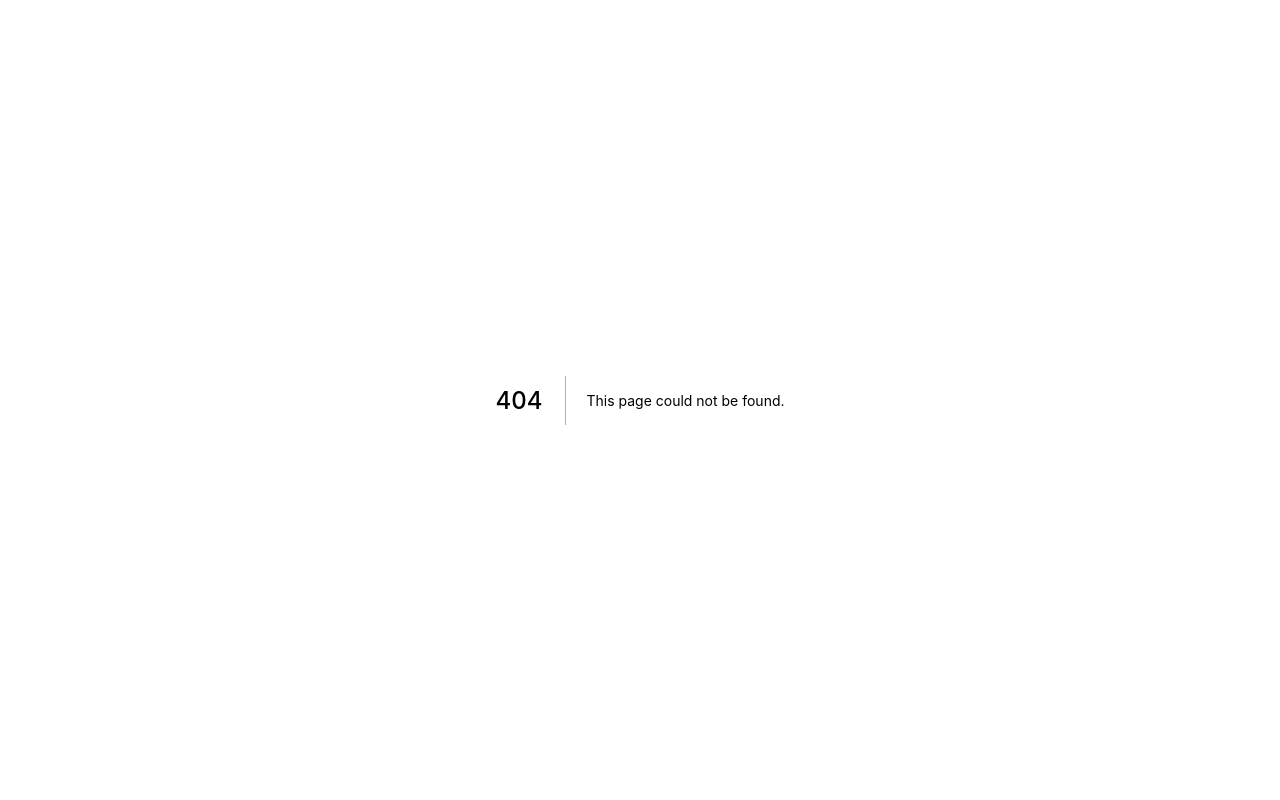
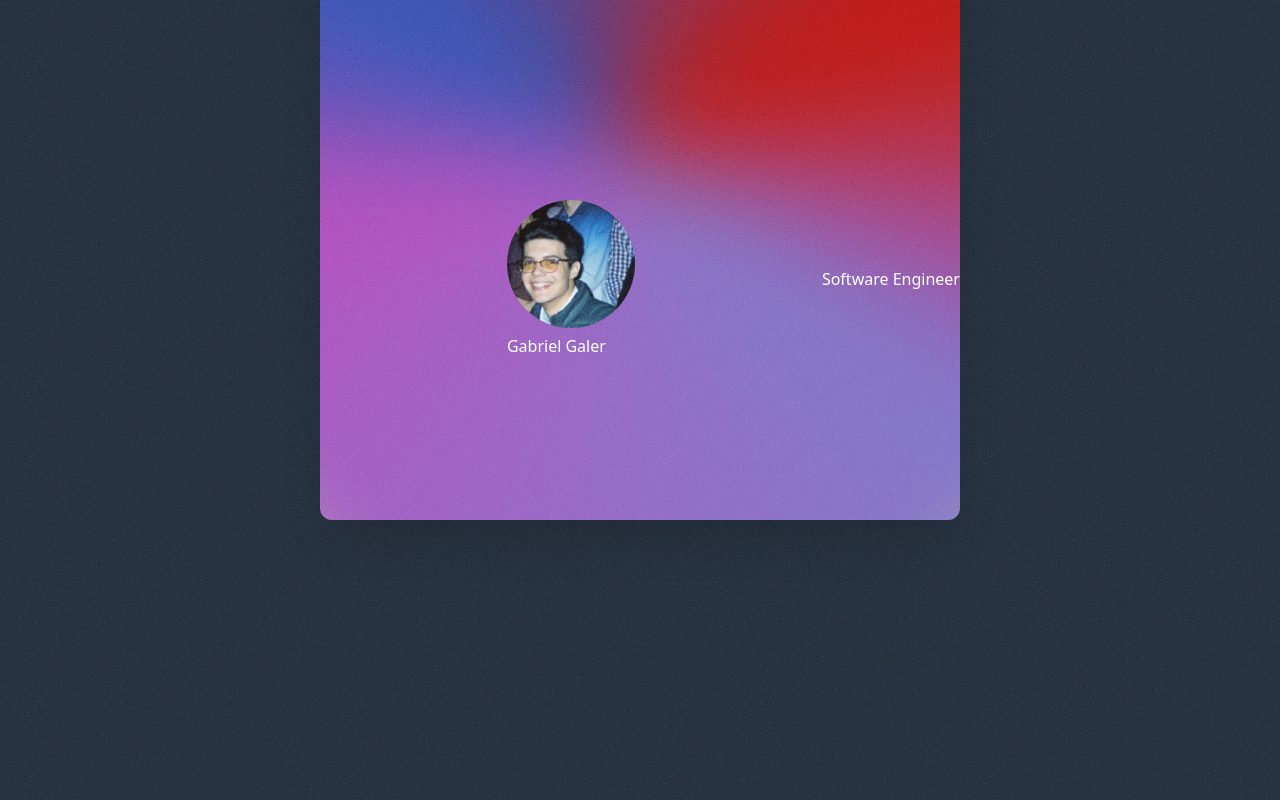
Before and after one commit to galer7/portfolio-old, a Next.js app: page /redesign in a window 1280 px wide. Before the commit this address had no page. Built offline with nearby package versions, Linux system fonts and the light colour scheme.

Commit message:
Add redesign logic and assets

```diff
--- /dev/null
+++ b/src/components/Layout.tsx
@@ -0,0 +1,39 @@
+import React from "react";
+
+export default function Layout({ children }: { children?: React.ReactNode }) {
+  const GradientBackground = () => {
+    return (
+      <>
+        <div className="pointer-events-none absolute inset-0 overflow-hidden">
+          <div className="h-full bg-[url('/gradient.png')] bg-top bg-no-repeat will-change-transform"></div>
+        </div>
+      </>
+    );
+  };
+
+  return (
+    <>
+      <svg
+        className="pointer-events-none fixed isolate z-50 opacity-70 mix-blend-soft-light"
+        width="100%"
+        height="100%"
+      >
+        <filter id="pedroduarteisalegend">
+          <feTurbulence
+            type="fractalNoise"
+            baseFrequency="0.80"
+            numOctaves="4"
+            stitchTiles="stitch"
+          />
+        </filter>
+        <rect
+          width="100%"
+          height="100%"
+          filter="url(#pedroduarteisalegend)"
+        ></rect>
+      </svg>
+      {children}
+      {/* {GradientBackground()} */}
+    </>
+  );
+}
--- /dev/null
+++ b/src/components/RoundedCard.tsx
@@ -0,0 +1,19 @@
+import React, { cloneElement } from "react";
+
+export default function RoundedCard({
+  children,
+}: {
+  children?: React.ReactNode;
+}) {
+  return (
+    <div className="relative w-1/2 h-[50vh] left-1/2 -translate-x-1/2 translate-y-1/2">
+      <div className="flex justify-center items-center overflow-hidden">
+        <img
+          src="./gradient.png"
+          className="absolute rounded-xl opacity-70 shadow-2xl flex-shrink-0 min-w-full min-h-full object-cover"
+        />
+      </div>
+      <div className="absolute w-full">{children}</div>
+    </div>
+  );
+}
--- /dev/null
+++ b/src/pages/redesign.tsx
@@ -0,0 +1,32 @@
+import Layout from "@/components/Layout";
+import RoundedCard from "@/components/RoundedCard";
+import { NextPage } from "next";
+import Image from "next/image";
+
+const Redesign: NextPage = () => {
+  return (
+    <div>
+      <Layout>
+        <RoundedCard>
+          <div className="flex items-center justify-center w-full">
+            <div className="flex-col justify-center items-center mx-auto">
+              <Image
+                src="/pfp.webp"
+                alt="A photo of me 😄"
+                width={128}
+                height={128}
+                className="rounded-full"
+              />
+              <div className="">Gabriel Galer</div>
+            </div>
+            <div className="flex">
+              <div>Software Engineer</div>
+            </div>
+          </div>
+        </RoundedCard>
+      </Layout>
+    </div>
+  );
+};
+
+export default Redesign;
```
Also changed, not shown: public/gradient.png (added).
